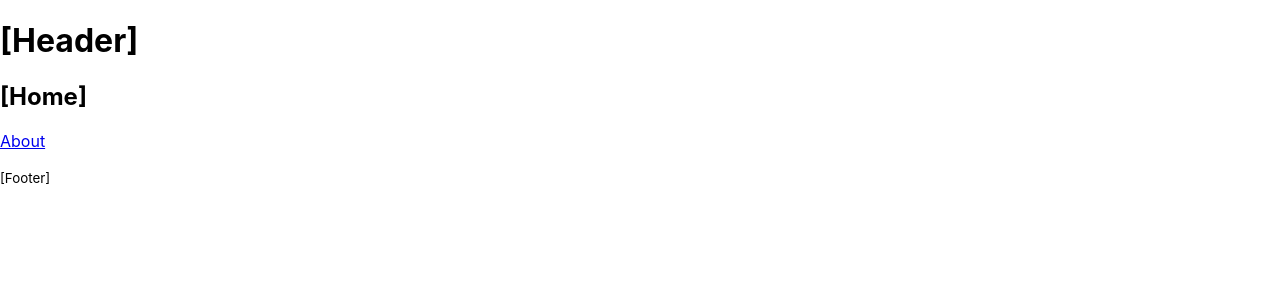
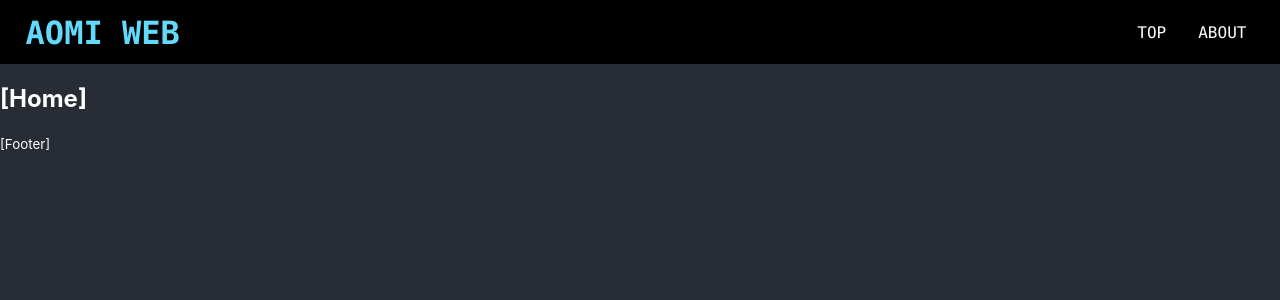
Before and after one commit to Yukito-Aomi/yukito-aomi.github.io, a React (Create React App) app: page / in a window 1280 px wide. Shown: the top 300 px of the page. Built offline with nearby package versions, Linux system fonts and the light colour scheme.

Commit message:
Update Header component

```diff
--- a/src/App.css
+++ b/src/App.css
@@ -14,14 +14,14 @@
 }
 
 .App-header {
+  align-items: center;
   background-color: #282c34;
-  min-height: 100vh;
+  color: white;
   display: flex;
   flex-direction: column;
-  align-items: center;
+  font-size: calc(10px + 2vmin);
   justify-content: center;
-  font-size: calc(10px + 2vmin);
-  color: white;
+  min-height: 100vh;
 }
 
 .App-link {
@@ -36,3 +36,8 @@
     transform: rotate(360deg);
   }
 }
+
+.wrapper {
+  margin: 0 auto;
+  padding: 0 2%;
+}
--- /dev/null
+++ b/src/components/layouts/Header.css
@@ -0,0 +1,36 @@
+.header {
+  align-items: center;
+  display: flex;
+  height: 64px;
+  justify-content: space-between;
+  position: fixed;
+  top: 0px;
+  width: 100%;
+}
+
+.header.wrapper {
+  background-color: black;
+}
+
+.header h1 a {
+  color: #61dafb;
+  font-family: source-code-pro, Menlo, Monaco, Consolas, 'Courier New', monospace;
+  text-transform: uppercase;
+}
+
+.header-nav ul {
+  display: flex;
+  font-family: source-code-pro, Menlo, Monaco, Consolas, 'Courier New', monospace;
+  list-style: none;
+  text-transform: uppercase;
+}
+
+.header-nav a {
+  background: black;
+  color: white;
+  margin-left: 1em;
+	padding: 0em 0.5em;
+}
+.header-nav a:hover {
+  color: #61dafb;
+}
--- a/src/components/layouts/Header.js
+++ b/src/components/layouts/Header.js
@@ -1,10 +1,19 @@
 import React from 'react';
+import { Link } from 'react-router-dom';
+
+import './Header.css';
 
 
 export function Header() {
   return (
-    <>
-      <h1>[Header]</h1>
-    </>
+    <header className="header wrapper">
+      <h1><Link to="">Aomi Web</Link></h1>
+      <nav className="header-nav" aria-label="Header Navigation">
+        <ul>
+          <li><Link to="">Top</Link></li>
+          <li><Link to="about">About</Link></li>
+        </ul>
+      </nav>
+    </header>
   );
 }
--- a/src/components/pages/Home.js
+++ b/src/components/pages/Home.js
@@ -1,14 +1,10 @@
 import React from 'react';
-import { Link } from 'react-router-dom';
 
 
 export function Home() {
   return (
     <>
       <h2>[Home]</h2>
-      <nav>
-        <Link to="about">About</Link>
-      </nav>
     </>
   );
 }
--- a/src/index.css
+++ b/src/index.css
@@ -1,13 +1,21 @@
+* {
+  box-sizing: border-box;
+}
+
 body {
+  background-color: #282c34;
+  color: white;
+  font-family: -apple-system, BlinkMacSystemFont, 'Segoe UI', 'Roboto', 'Oxygen', 'Ubuntu', 'Cantarell', 'Fira Sans', 'Droid Sans', 'Helvetica Neue', sans-serif;
   margin: 0;
-  font-family: -apple-system, BlinkMacSystemFont, 'Segoe UI', 'Roboto', 'Oxygen',
-    'Ubuntu', 'Cantarell', 'Fira Sans', 'Droid Sans', 'Helvetica Neue',
-    sans-serif;
+  padding-top: 64px;
   -webkit-font-smoothing: antialiased;
   -moz-osx-font-smoothing: grayscale;
 }
 
+a {
+  text-decoration: none;
+}
+
 code {
-  font-family: source-code-pro, Menlo, Monaco, Consolas, 'Courier New',
-    monospace;
+  font-family: source-code-pro, Menlo, Monaco, Consolas, 'Courier New', monospace;
 }
```
